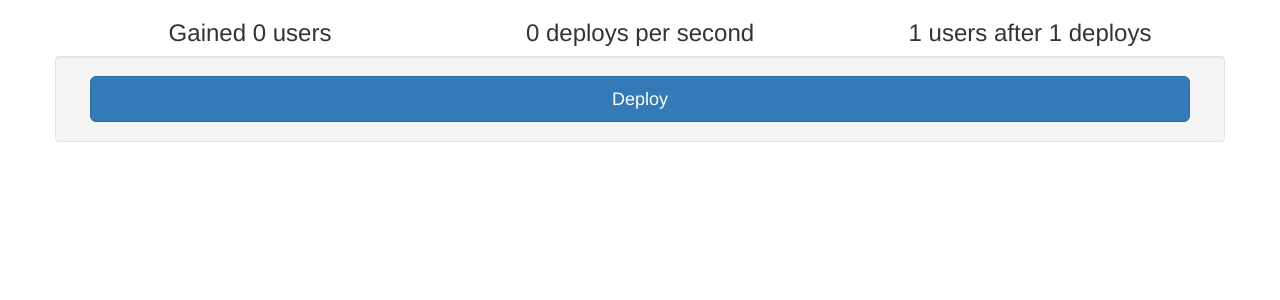
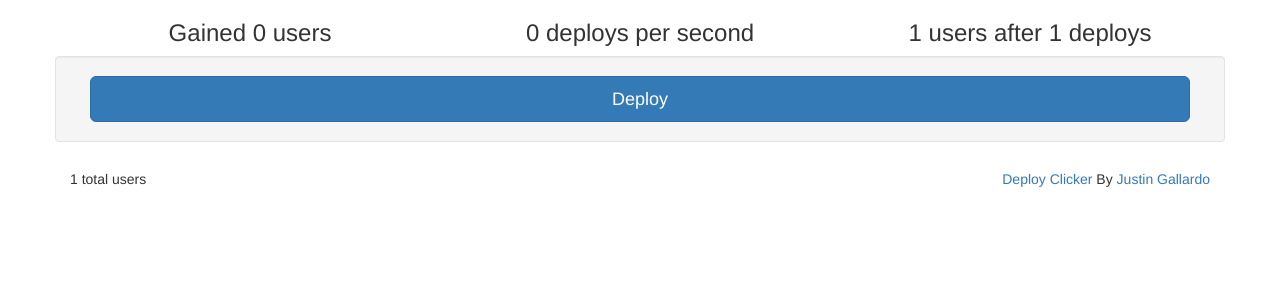
Before and after one commit to jirwin/deploy-clicker, a Node project: template views/index.ejs in a window 1280 px wide. Shown: the top 300 px of the page. Run offline with Node 20 templates, Linux system fonts and the light colour scheme; the template is opened without the code that fills it: most values are stand-ins (such as "Sample title", 1, 10 or a date in 2020); some libraries are stand-ins or nearby versions.

Commit message:
Add total users count.

```diff
--- a/static/js/deploy.js
+++ b/static/js/deploy.js
@@ -41,6 +41,7 @@ $(function() {
         $('#user-count').text(numberWithCommas(userCount.userCount).toString());
         $('#deploy-speed').text(speedObj.speed.toFixed(2).toString());
         $('#deploy-count').text(numberWithCommas(data['deploy_count']).toString());
+        $('#total-users').text(numberWithCommas(userCount.totalCount).toString());
       }
     });
   });
--- a/views/index.ejs
+++ b/views/index.ejs
@@ -24,6 +24,16 @@
       <button type="button" class="btn btn-primary btn-lg btn-block" id="deploy">Deploy</button>
     </div>
   </div>
+  <div class="row">
+    <div class="col-md-6" style="text-align: left">
+      <h5>
+        <span id="total-users"><%= totalUsers %></span> total users
+      </h5>
+    </div>
+    <div class="col-md-6" style="text-align: right">
+      <h5><a href="https://github.com/jirwin/deploy-clicker">Deploy Clicker</a> By <a href="https://github.com/jirwin">Justin Gallardo</a></h5>
+    </div>
+  </div>
 </div><!-- /.container -->
 
 <% include footer %>
```
Also changed, not shown: lib/handlers/home.js (+13 -3 lines).
